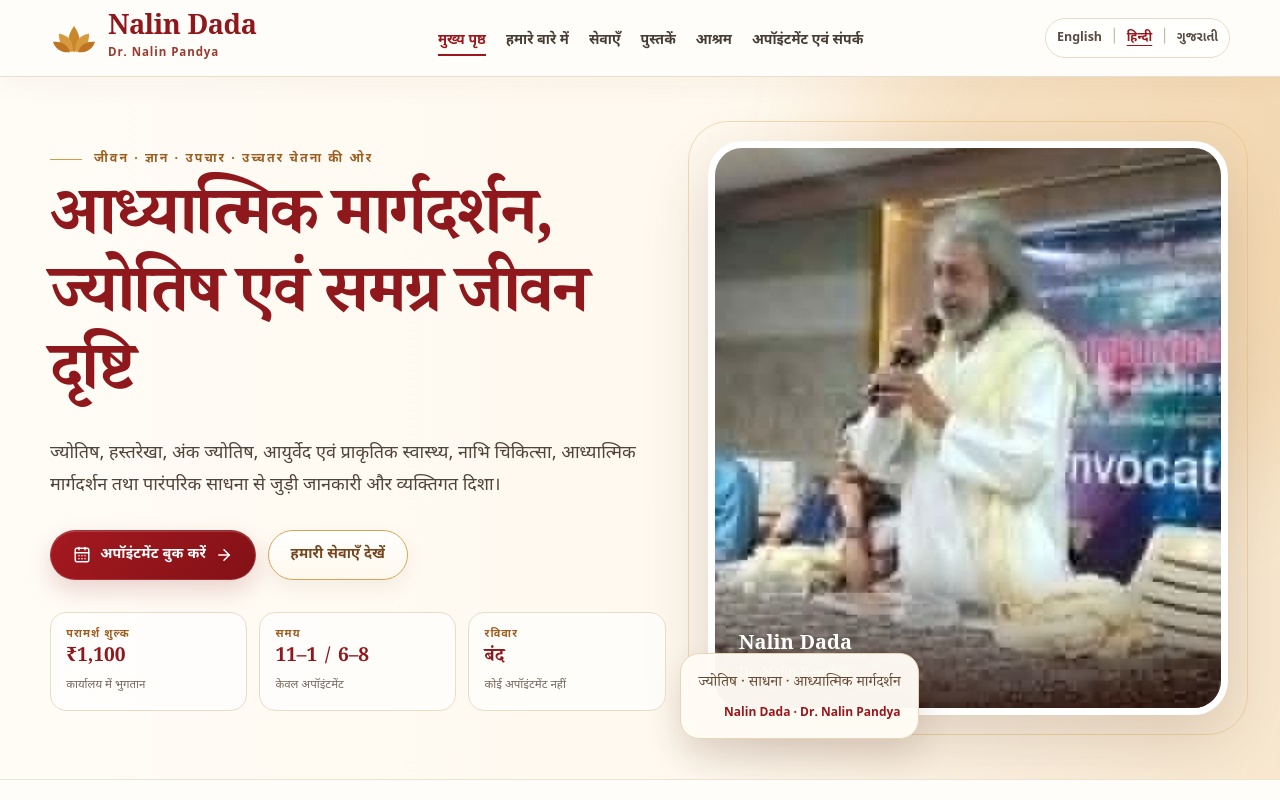
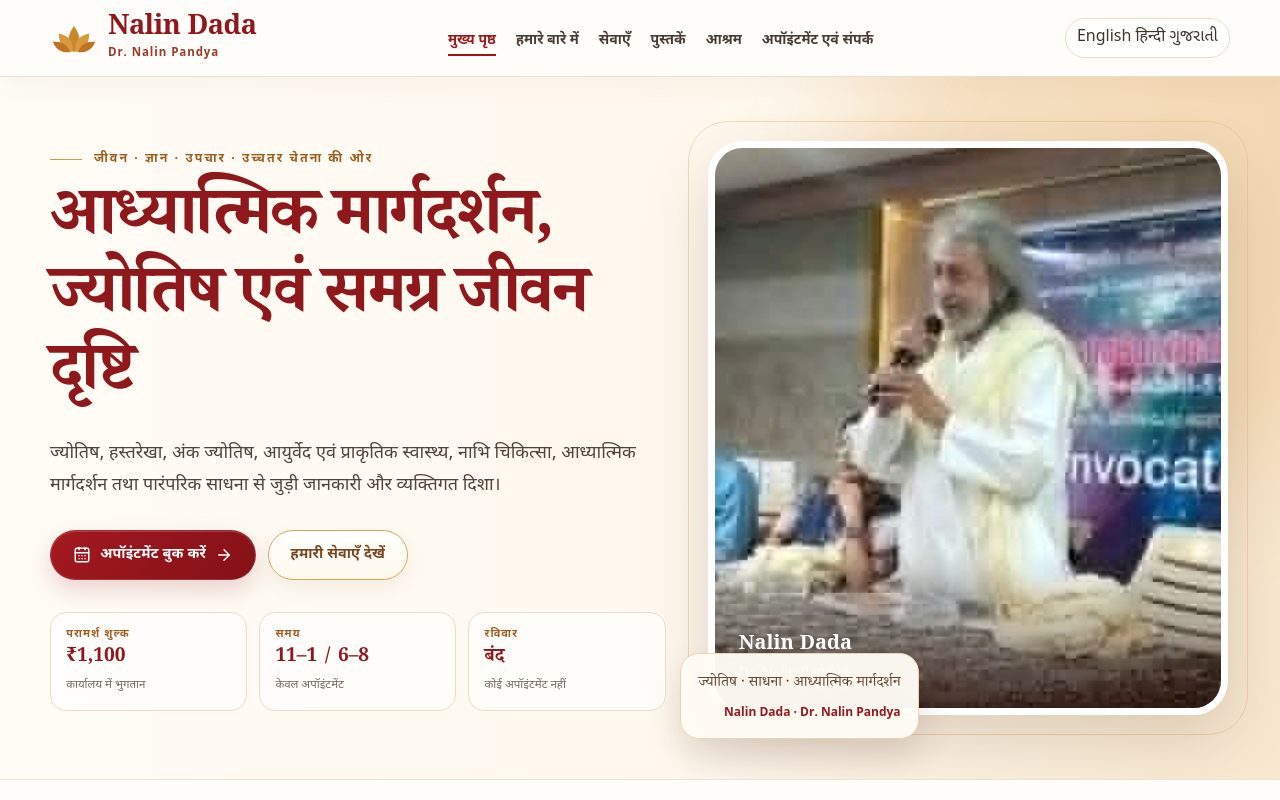
Before and after one commit to dhruvintejani/nalin_dada, a React (Vite) app: page / in a window 1280 px wide. Shown: the top 800 px of the page. Built offline with nearby package versions, Linux system fonts and the light colour scheme.

Commit message:
Make all three language buttons functional

```diff
--- a/src/components/Navbar.tsx
+++ b/src/components/Navbar.tsx
@@ -1,20 +1,33 @@
 import { useEffect, useState } from "react";
 import { Menu, X } from "lucide-react";
+import { useTranslation } from "react-i18next";
 import { NavLink, useLocation } from "react-router-dom";
+import type { SupportedLanguage } from "../i18n";
 import Brand from "./Brand";
 
 const links = [
-  { label: "मुख्य पृष्ठ", to: "/" },
-  { label: "हमारे बारे में", to: "/about" },
-  { label: "सेवाएँ", to: "/services" },
-  { label: "पुस्तकें", to: "/books" },
-  { label: "आश्रम", to: "/ashram" },
-  { label: "अपॉइंटमेंट एवं संपर्क", to: "/appointment" },
+  { key: "home", to: "/" },
+  { key: "about", to: "/about" },
+  { key: "services", to: "/services" },
+  { key: "books", to: "/books" },
+  { key: "ashram", to: "/ashram" },
+  { key: "appointment", to: "/appointment" },
+] as const;
+
+const languageOptions: Array<{
+  code: SupportedLanguage;
+  labelKey: "english" | "hindi" | "gujarati";
+}> = [
+  { code: "en", labelKey: "english" },
+  { code: "hi", labelKey: "hindi" },
+  { code: "gu", labelKey: "gujarati" },
 ];
 
 const Navbar = () => {
   const [open, setOpen] = useState(false);
   const location = useLocation();
+  const { t, i18n } = useTranslation();
+  const activeLanguage = (i18n.resolvedLanguage ?? i18n.language).split("-")[0];
 
   useEffect(() => {
     setOpen(false);
@@ -27,14 +40,22 @@ const Navbar = () => {
     };
   }, [open]);
 
+  const changeLanguage = async (language: SupportedLanguage) => {
+    await i18n.changeLanguage(language);
+    setOpen(false);
+  };
+
   return (
     <header className="premium-navbar sticky top-0 z-50 border-b border-[#eadfcd] bg-[#fffdf9]/95 backdrop-blur-md">
-      <div className="site-shell flex h-[76px] items-center justify-between gap-5">
-        <NavLink to="/" aria-label="Nalin Dada मुख्य पृष्ठ" className="shrink-0">
+      <div className="site-shell flex h-[76px] items-center justify-between gap-4">
+        <NavLink to="/" aria-label={t("common.nav.home")} className="shrink-0">
           <Brand />
         </NavLink>
 
-        <nav className="hidden items-center gap-3 lg:flex xl:gap-5" aria-label="मुख्य नेविगेशन">
+        <nav
+          className="hidden items-center gap-3 lg:flex xl:gap-5"
+          aria-label={t("common.nav.home")}
+        >
           {links.map((link) => (
             <NavLink
               key={link.to}
@@ -44,23 +65,36 @@ const Navbar = () => {
               }
               end={link.to === "/"}
             >
-              {link.label}
+              {t(`common.nav.${link.key}`)}
             </NavLink>
           ))}
         </nav>
 
-        <div className="language-switcher hidden items-center gap-2 xl:flex" aria-label="भाषा विकल्प">
-          <span className="language-chip">English</span>
-          <span className="language-divider">|</span>
-          <span className="language-chip language-active">हिन्दी</span>
-          <span className="language-divider">|</span>
-          <span className="language-chip">ગુજરાતી</span>
+        <div
+          className="language-switcher hidden items-center gap-1 xl:flex"
+          aria-label={t("common.language.label")}
+        >
+          {languageOptions.map((option) => {
+            const active = activeLanguage === option.code;
+
+            return (
+              <button
+                key={option.code}
+                type="button"
+                onClick={() => void changeLanguage(option.code)}
+                aria-pressed={active}
+                className={`language-button ${active ? "language-button-active" : ""}`}
+              >
+                {t(`common.language.${option.labelKey}`)}
+              </button>
+            );
+          })}
         </div>
 
         <button
           type="button"
           className="nav-menu-button grid h-11 w-11 place-items-center rounded-full lg:hidden"
-          aria-label={open ? "मेनू बंद करें" : "मेनू खोलें"}
+          aria-label={open ? "Close menu" : "Open menu"}
           aria-expanded={open}
           onClick={() => setOpen((value) => !value)}
         >
@@ -71,7 +105,7 @@ const Navbar = () => {
       {open && (
         <div className="mobile-menu-surface fixed inset-x-0 top-[77px] z-50 h-[calc(100dvh-77px)] overflow-y-auto bg-[#fffdf9] lg:hidden">
           <div className="site-shell py-6">
-            <nav className="grid gap-1" aria-label="मोबाइल नेविगेशन">
+            <nav className="grid gap-1" aria-label={t("common.nav.home")}>
               {links.map((link) => (
                 <NavLink
                   key={link.to}
@@ -81,17 +115,31 @@ const Navbar = () => {
                   }
                   end={link.to === "/"}
                 >
-                  {link.label}
+                  {t(`common.nav.${link.key}`)}
                 </NavLink>
               ))}
             </nav>
 
-            <div className="mt-6 flex items-center gap-3 border-t border-[#eadfcd] pt-5 text-sm">
-              <span>English</span>
-              <span className="text-[#b68a54]">|</span>
-              <span className="font-bold text-[#9b151a]">हिन्दी</span>
-              <span className="text-[#b68a54]">|</span>
-              <span>ગુજરાતી</span>
+            <div className="mt-6 border-t border-[#eadfcd] pt-5">
+              <p className="mb-3 text-xs font-bold uppercase tracking-[0.12em] text-[#8b6a4d]">
+                {t("common.language.label")}
+              </p>
+              <div className="grid grid-cols-3 gap-2">
+                {languageOptions.map((option) => {
+                  const active = activeLanguage === option.code;
+                  return (
+                    <button
+                      key={option.code}
+                      type="button"
+                      onClick={() => void changeLanguage(option.code)}
+                      aria-pressed={active}
+                      className={`language-mobile-button ${active ? "language-mobile-button-active" : ""}`}
+                    >
+                      {t(`common.language.${option.labelKey}`)}
+                    </button>
+                  );
+                })}
+              </div>
             </div>
           </div>
         </div>
```
